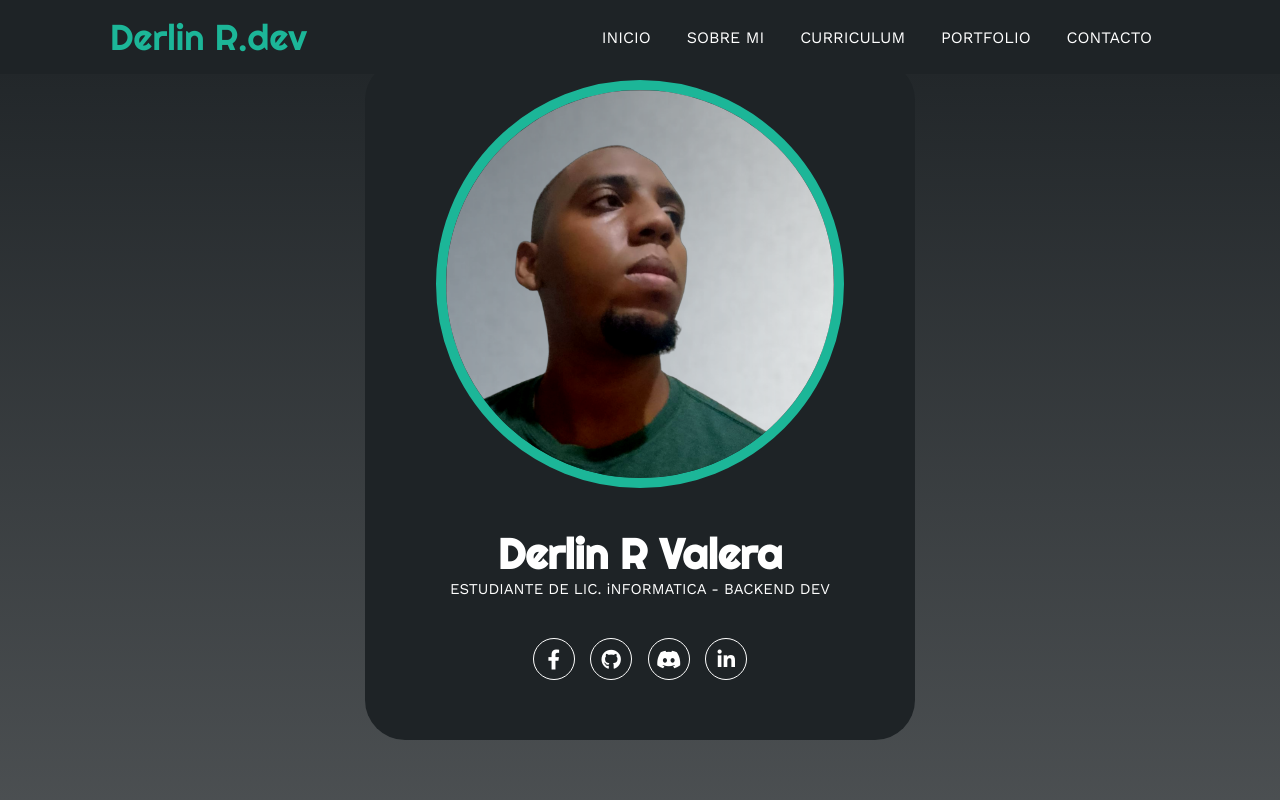
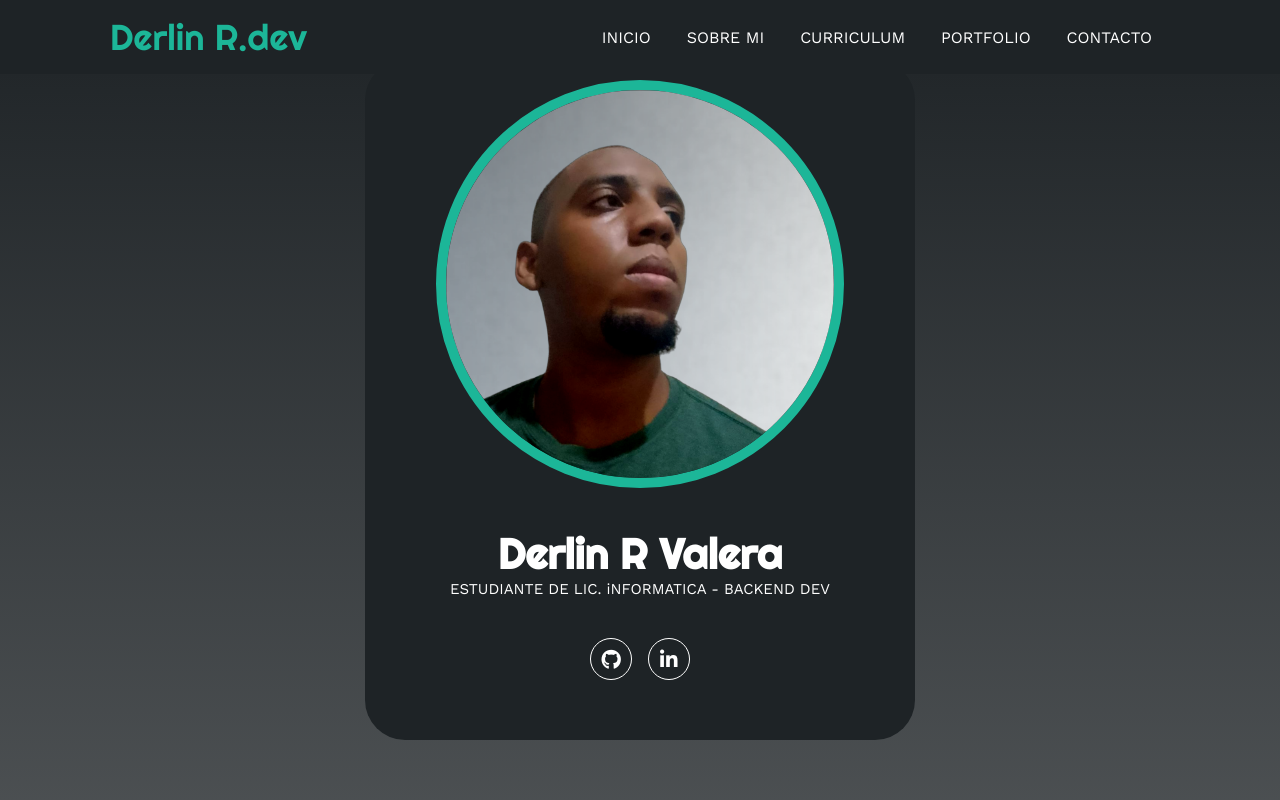
Before and after one commit to Dr-DerlinX/Dr-DerlinX.github.io, a plain HTML site: page index.html in a window 1280 px wide. Shown: the top 800 px of the page. Drawn offline with nearby package versions, Linux system fonts and the light colour scheme; a script that the page names is missing.

Commit message:
Arregle ls enlaces

```diff
--- a/index.html
+++ b/index.html
@@ -40,10 +40,8 @@
             <h1>Derlin R Valera</h1>
             <h2>ESTUDIANTE DE LIC. iNFORMATICA  - BACKEND DEV</h2>
             <div class="redes">
-                <a href="#"><i class="fa-brands fa-facebook-f"></i></a>
-                <a href="github.com/Dr-DerlinX"><i class="fa-brands fa-github"></i></i></a>
-                <a href="#"><i class="fa-brands fa-discord"></i></i></a>
-                <a href="www.linkedin.com/in/derlin-v-peguero" target="_blank"><i class="fa-brands fa-linkedin-in"></i></a>
+                <a href="http://www.github.com/Dr-DerlinX" target="_blank"><i class="fa-brands fa-github"></i></i></a>
+                <a href="http://www.linkedin.com/in/derlin-v-peguero" target="_blank"><i class="fa-brands fa-linkedin-in"></i></a>
             </div>
         </div>
     </section>
```
